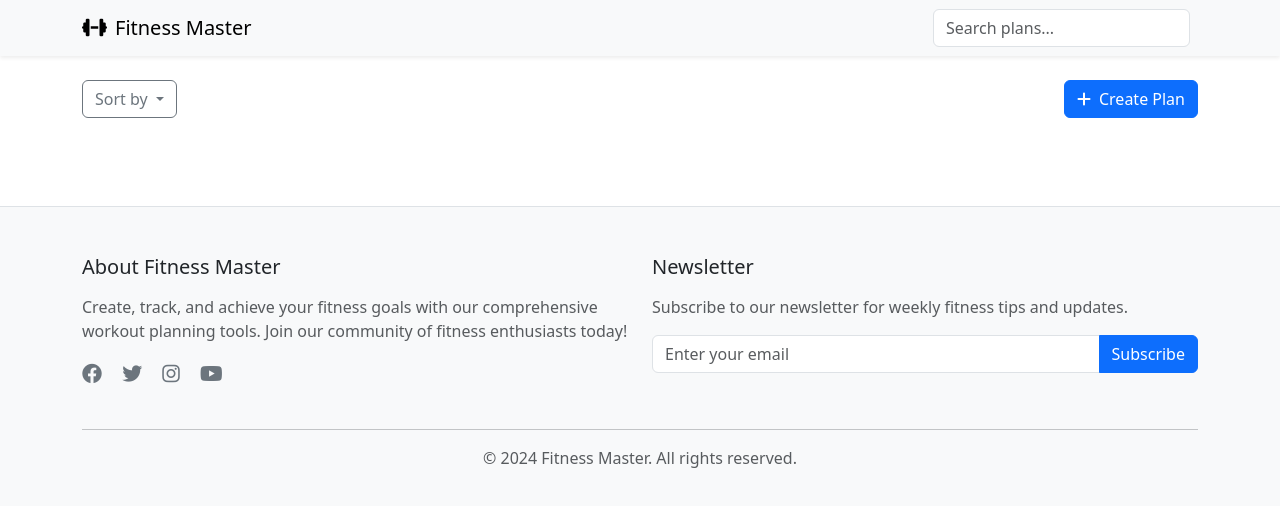
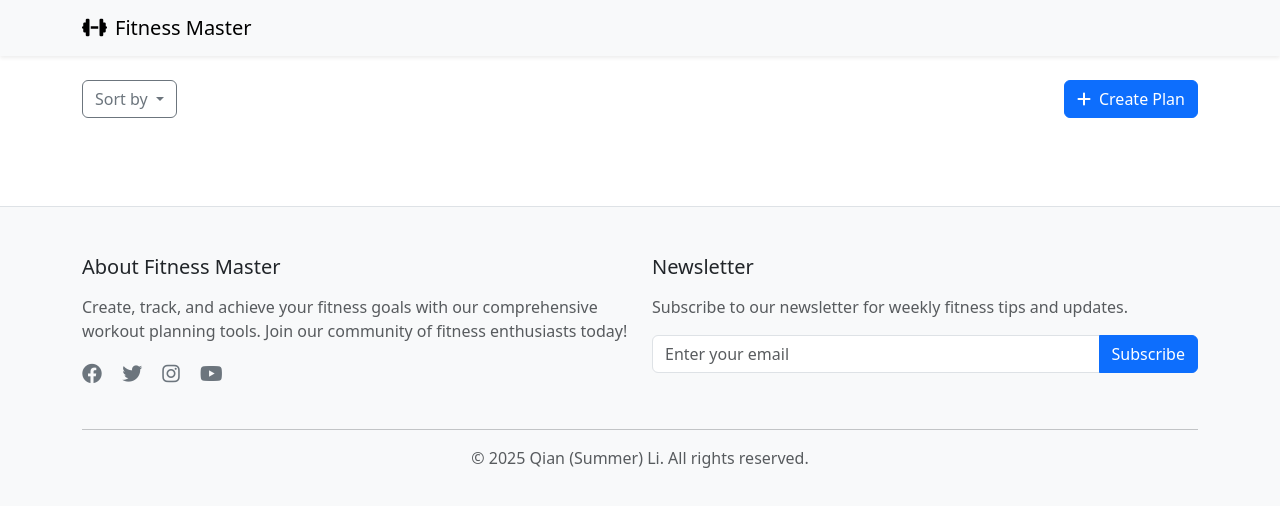
Before and after one commit to summereth/CS5610_Project2, a website: page frontend/index.html in a window 1280 px wide. Drawn offline with nearby package versions, Linux system fonts and the light colour scheme; no server answers.

Commit message:
[client] minor changes on homepage

```diff
--- a/frontend/index.html
+++ b/frontend/index.html
@@ -23,14 +23,15 @@
           <i class="fas fa-dumbbell me-2"></i>
           Fitness Master
         </a>
-        <form class="d-flex ms-auto">
+        <!-- Remove comment if backend supports searching in the future -->
+        <!-- <form class="d-flex ms-auto">
           <input
             class="form-control me-2"
             type="search"
             placeholder="Search plans..."
             aria-label="Search"
           />
-        </form>
+        </form> -->
       </div>
     </nav>
 
@@ -137,7 +138,7 @@
           <div class="col-12">
             <hr />
             <p class="text-center text-muted mb-0">
-              © 2024 Fitness Master. All rights reserved.
+              © 2025 Qian (Summer) Li. All rights reserved.
             </p>
           </div>
         </div>
--- a/frontend/js/client.js
+++ b/frontend/js/client.js
@@ -182,7 +182,6 @@ function handleSubscribe(e) {
   const emailInput = e.target.querySelector("input");
   const email = emailInput.value;
 
-  // Here you can add your subscription logic
   console.log("Subscribe email:", email);
 
   // Clear the input and show success message
```
Also changed, not shown: README.md.
